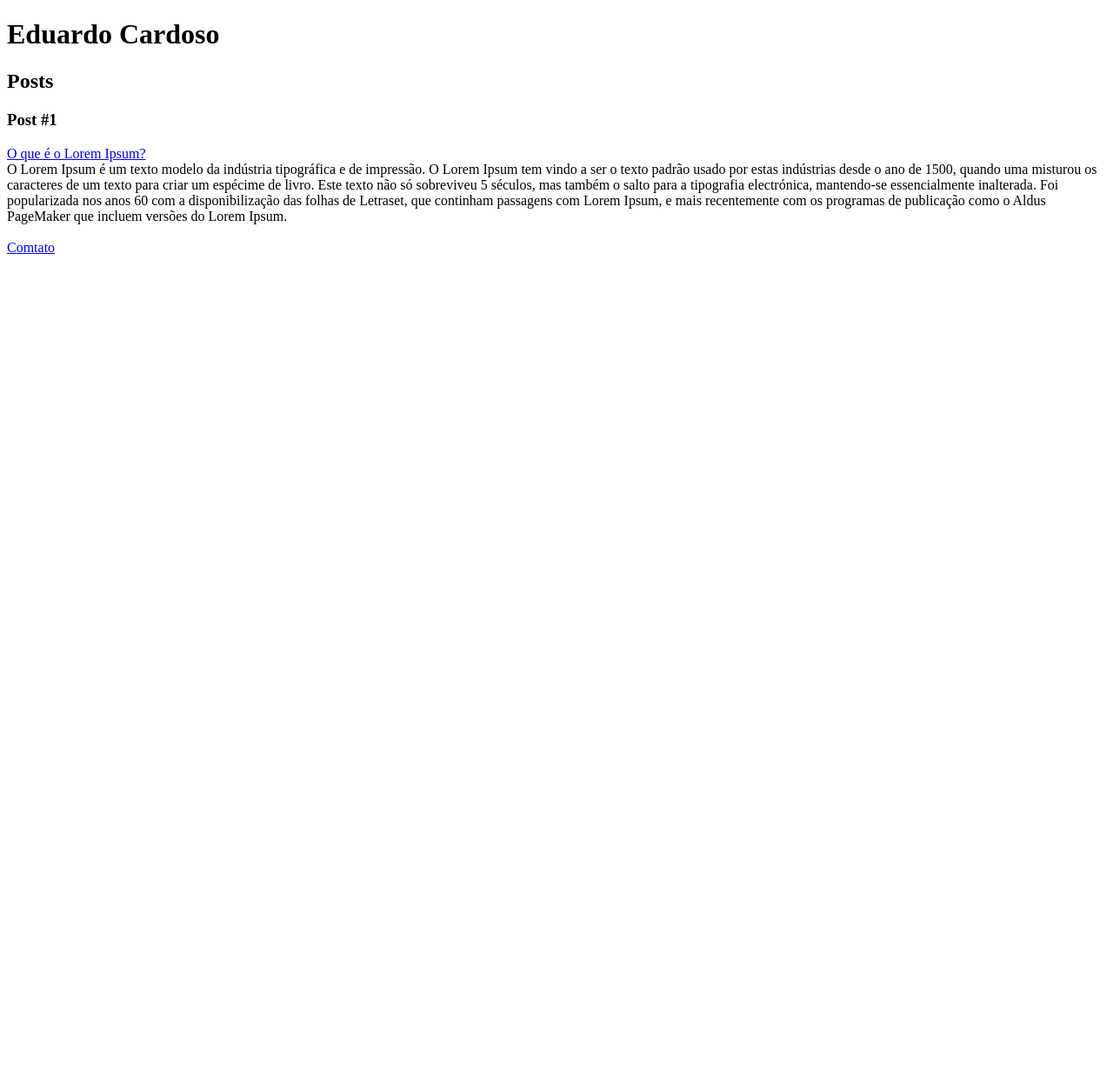
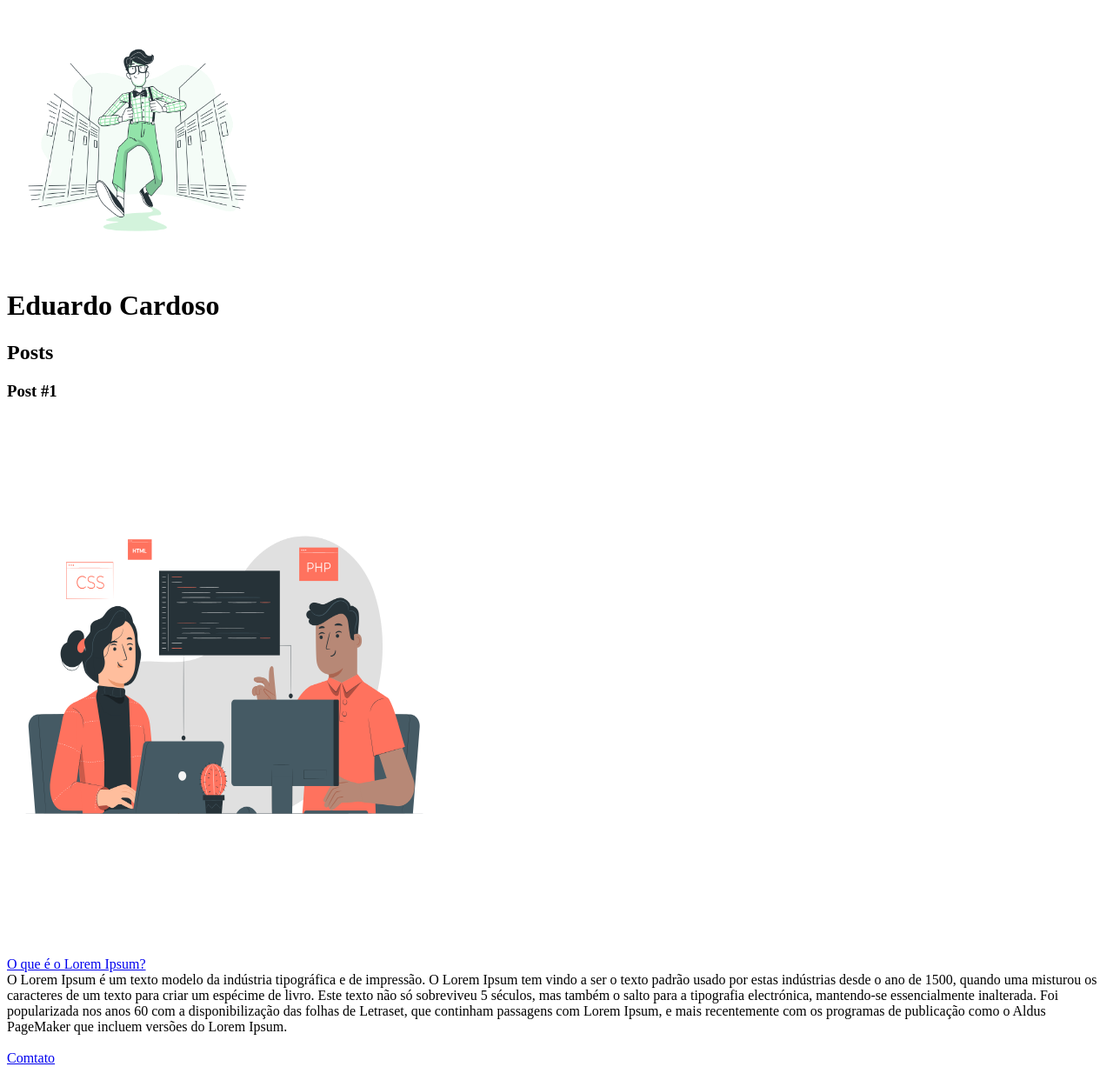
Before and after one commit to educardoso/bootcamp_TQI_Fullstack_developer, a plain HTML site: page Introdução a criação de websites com HTML5 e CSS3/index.html in a window 1280 px wide. Shown: the whole page at 87% size. Before the commit the page ends 800 px from the top, so only its background shows below. Drawn offline with Linux system fonts and the light colour scheme.

Commit message:
tags para inserir imagens ao site

```diff
--- a/Introdução a criação de websites com HTML5 e CSS3/index.html
+++ b/Introdução a criação de websites com HTML5 e CSS3/index.html
@@ -10,6 +10,7 @@
 
 <body>
     <header>
+        <img src="imagens/Nerd-bro.png" alt="imagem_bro" width="300" height="300">
         <h1>Eduardo Cardoso</h1>
     </header>
     <section>
@@ -19,6 +20,7 @@
         <article>
             <header>
                 <h3> Post #1</h3>
+                <img src="imagens/Pair programming-pana.png" alt="programadores" width="500" height="600">
             </header>
             <p>
                 <a href="https://pt.lipsum.com/" target="_blank"> O que é o Lorem Ipsum?</a>
```
Also changed, not shown: Introdução a criação de websites com HTML5 e CSS3/imagens/Code typing-bro.png (added), Introdução a criação de websites com HTML5 e CSS3/imagens/Nerd-bro.png (added), Introdução a criação de websites com HTML5 e CSS3/imagens/Pair programming-pana.png (added).
